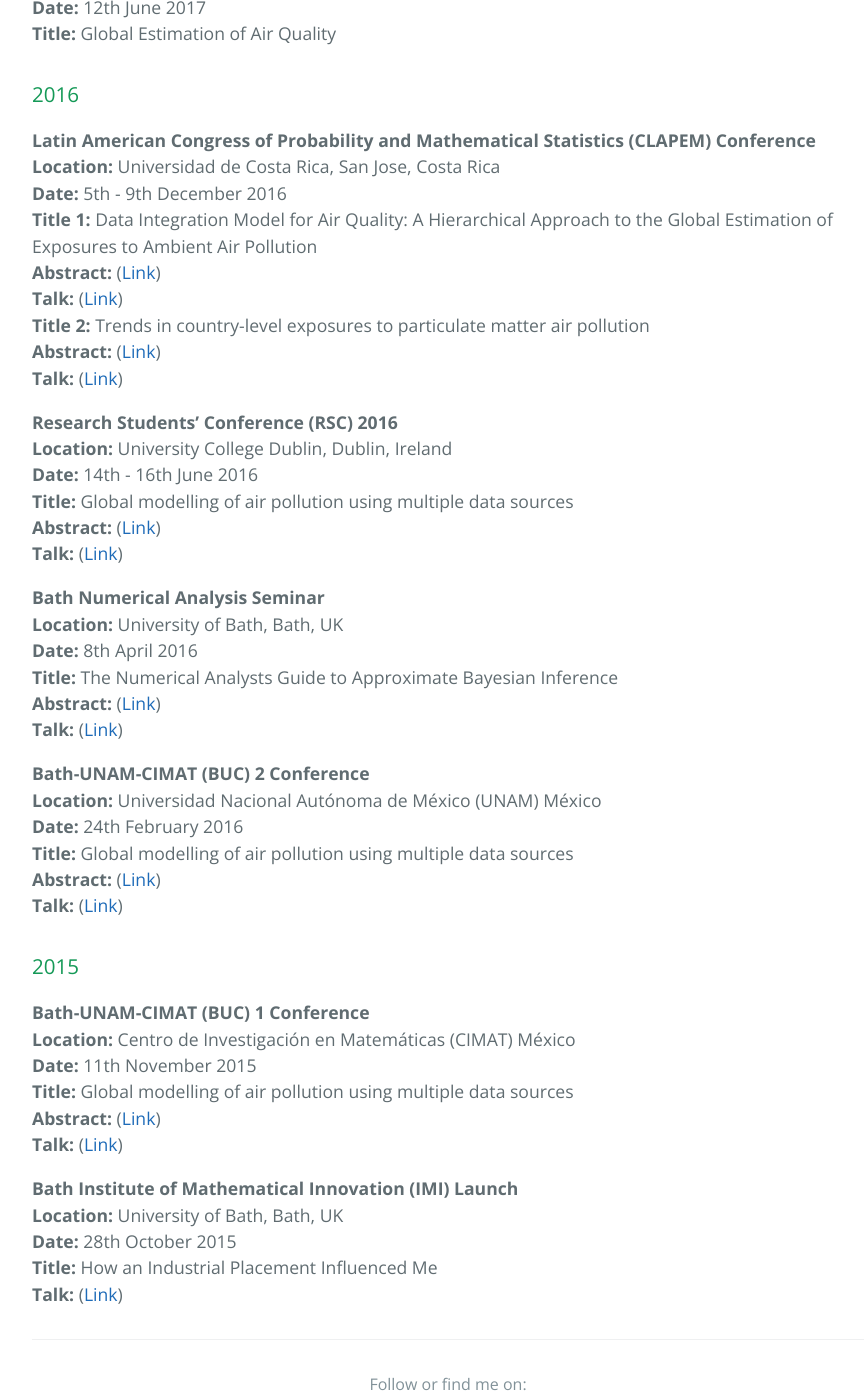
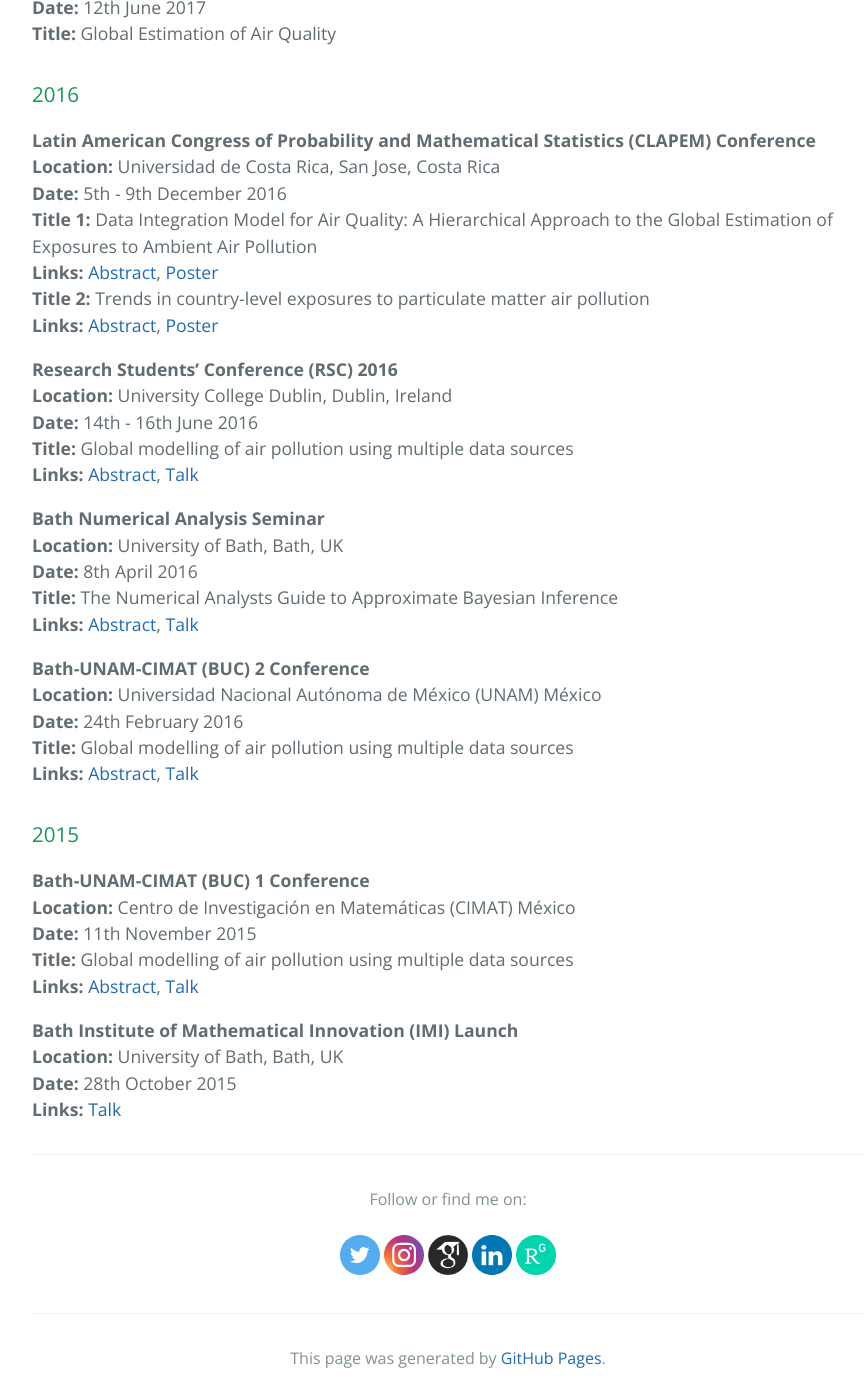
Before and after one commit to matthewllthomas/matthewllthomas.github.io, a Jekyll site: the page built from presentations/index.md, in a window 1280 px wide and 1400 px high, scrolled down 2508 px. Shown: the whole window, without its empty margins (192-1057 px from the left). Built offline with Jekyll 4.4.1, drawn with Linux system fonts in a browser that asks for light colours; the repository's description, which GitHub fills in, is left out.

Commit message:
Update index.md

```diff
--- a/presentations/index.md
+++ b/presentations/index.md
@@ -89,32 +89,27 @@ subtitle: Presentations
 **Location:** Universidad de Costa Rica, San Jose, Costa Rica <br>
 **Date:** 5th - 9th December 2016 <br>
 **Title 1:** Data Integration Model for Air Quality: A Hierarchical Approach to the Global Estimation of Exposures to Ambient Air Pollution <br>
-**Abstract:** ([Link](2016/CLAPEM/abstract1.txt)) <br>
-**Talk:** ([Link](2016/CLAPEM/presentation1.pdf))<br>
+**Links:** [Abstract](2016/CLAPEM/abstract1.txt), [Poster](2016/CLAPEM/presentation1.pdf) <br>
 **Title 2:** Trends in country-level exposures to particulate matter air pollution <br>
-**Abstract:** ([Link](2016/CLAPEM/abstract2.txt)) <br>
-**Talk:** ([Link](2016/CLAPEM/presentation2.pdf))
+**Links:** [Abstract](2016/CLAPEM/abstract2.txt), [Poster](2016/CLAPEM/presentation2.pdf)
 
 **Research Students’ Conference (RSC) 2016** <br>
 **Location:** University College Dublin, Dublin, Ireland <br>
 **Date:** 14th - 16th June 2016 <br>
 **Title:** Global modelling of air pollution using multiple data sources <br>
-**Abstract:** ([Link](2016/RSC/abstract.txt)) <br>
-**Talk:** ([Link](2016/RSC/presentation.pdf))
+**Links:** [Abstract](2016/RSC/abstract.txt), [Talk](2016/RSC/presentation.pdf)
 
 **Bath Numerical Analysis Seminar** <br>
 **Location:** University of Bath, Bath, UK <br>
 **Date:** 8th April 2016 <br>
 **Title:** The Numerical Analysts Guide to Approximate Bayesian Inference <br>
-**Abstract:** ([Link](2016/NAS/abstract.txt)) <br>
-**Talk:** ([Link](2016/NAS/presentation.pdf))
+**Links:** [Abstract](2016/NAS/abstract.txt), [Talk](2016/NAS/presentation.pdf)
 
 **Bath-UNAM-CIMAT (BUC) 2 Conference** <br>
 **Location:**  Universidad Nacional Autónoma de México (UNAM) México <br>
 **Date:** 24th February 2016 <br>
 **Title:** Global modelling of air pollution using multiple data sources <br>
-**Abstract:** ([Link](2016/BUC2/abstract.txt)) <br>
-**Talk:** ([Link](2016/BUC2/presentation.pdf))
+**Links:** [Abstract](2016/BUC2/abstract.txt), [Talk](2016/BUC2/presentation.pdf)
 
 ### 2015
 
@@ -122,11 +117,9 @@ subtitle: Presentations
 **Location:** Centro de Investigación en Matemáticas (CIMAT) México <br>
 **Date:** 11th November 2015 <br>
 **Title:** Global modelling of air pollution using multiple data sources <br>
-**Abstract:** ([Link](2015/BUC1/abstract.txt)) <br>
-**Talk:** ([Link](2015/BUC1/presentation.pdf))
+**Links:** [Abstract](2015/BUC1/abstract.txt), [Talk](2015/BUC1/presentation.pdf)
 
 **Bath Institute of Mathematical Innovation (IMI) Launch** <br>
 **Location:** University of Bath, Bath, UK <br>
 **Date:** 28th October 2015 <br>
-**Title:** How an Industrial Placement Influenced Me <br>
-**Talk:** ([Link](2015/IMI/presentation.pdf))
+**Links:** [Talk](2015/IMI/presentation.pdf)
```
